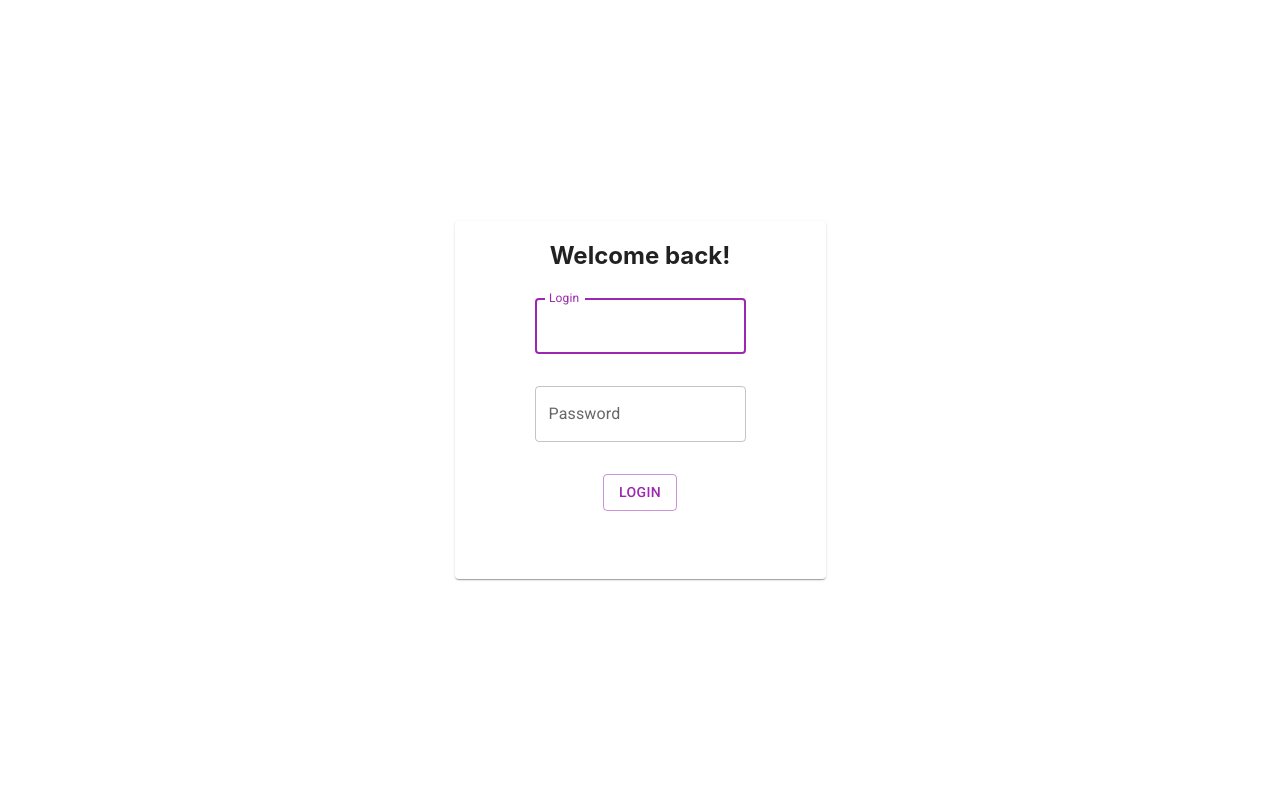
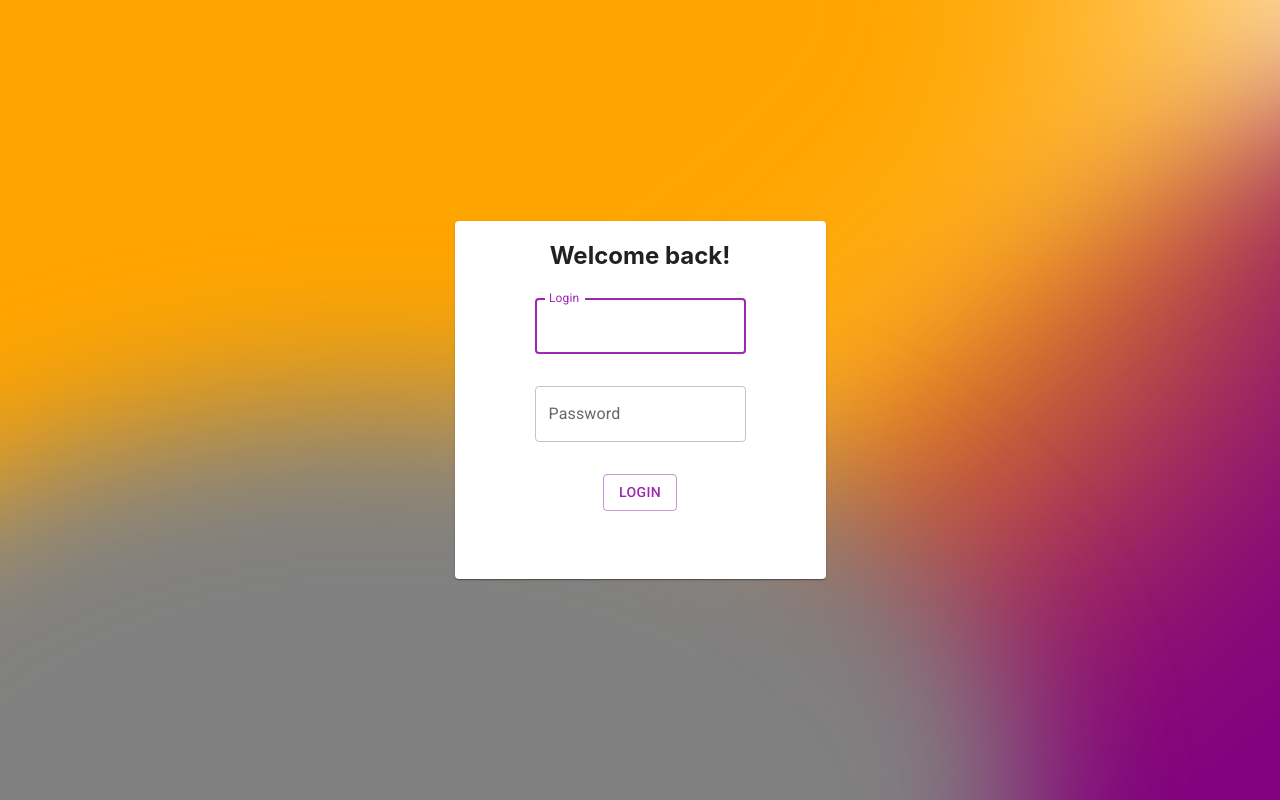
Before and after one commit to TheXardas/currency-convertor-app, a React (Create React App) app in the folder client/: page /#/login in a window 1280 px wide. Built offline with nearby package versions, Linux system fonts and the light colour scheme; no server answers.

Commit message:
Beautiful shiny backdrop for login page

```diff
--- /dev/null
+++ b/client/src/modules/auth/components/BackDrop.jsx
@@ -0,0 +1,11 @@
+import {Box} from "@mui/material";
+
+export default function BackDrop() {
+    return (
+        <Box sx={{ position: 'absolute', top: 0, left: 0, overflow: 'hidden', width: '100%', height: '100%', zIndex: -1 }}>
+            <Box sx={{ borderRadius: '50%', width: '200%', height: '200%', zIndex: 1, position: 'absolute', top: 0, left: '50%', background: 'purple', filter: 'blur(75px)' }}/>
+            <Box sx={{ borderRadius: '50%', width: '200%', height: '200%', zIndex: 2, position: 'absolute', bottom: 0, left: '-100%', background: 'orange', filter: 'blur(150px)' }}/>
+            <Box sx={{ borderRadius: '50%', width: '100%', height: '100%', zIndex: 3, position: 'absolute', top: '50%', left: '-20%', background: 'gray', filter: 'blur(75px)' }}/>
+        </Box>
+    )
+}
--- a/client/src/modules/auth/components/LoginForm.jsx
+++ b/client/src/modules/auth/components/LoginForm.jsx
@@ -13,7 +13,7 @@ export default function LoginForm() {
     } = useLoginForm();
 
     return (
-        <Card sx={{ px: {xs: 3, md: 10}, pb: {xs: 3, md: 5} }}>
+        <Card sx={{ zIndex: 2, px: {xs: 3, md: 10}, pb: {xs: 3, md: 5} }}>
             <form onSubmit={handleSubmit}>
                 <Box sx={{ flexDirection: 'column', display: 'flex', alignItems: 'center', gap: 1 }}>
                     <h2>Welcome back!</h2>
--- a/client/src/modules/auth/pages/LoginPage.jsx
+++ b/client/src/modules/auth/pages/LoginPage.jsx
@@ -3,6 +3,7 @@ import {Grid} from "@mui/material";
 import LoginForm from "../components/LoginForm";
 import {Navigate} from "react-router-dom";
 import {useAuth} from "../context/AuthContext";
+import BackDrop from '../components/BackDrop';
 
 export default function LoginPage() {
     const {isLoggedIn} = useAuth();
@@ -12,6 +13,7 @@ export default function LoginPage() {
 
     return (
         <EmptyLayout>
+            <BackDrop/>
             <Grid
                 container
                 spacing={0}
```
